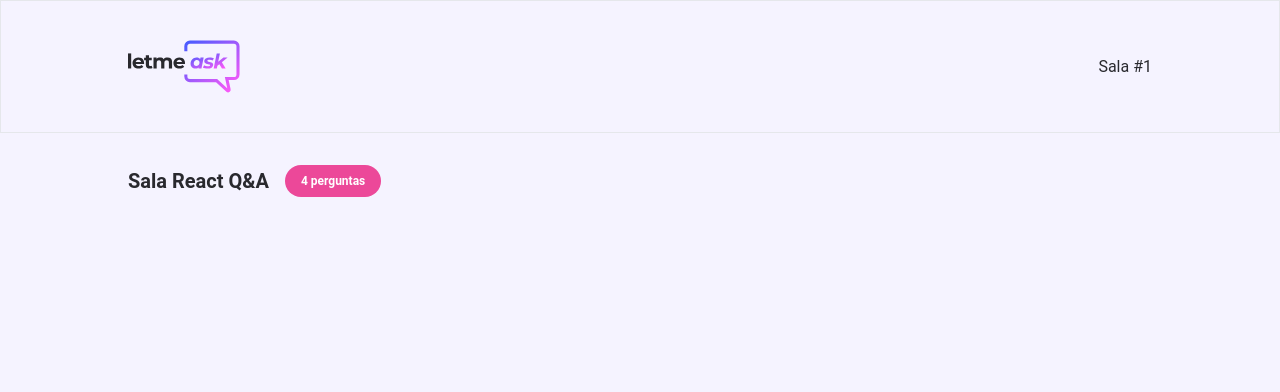
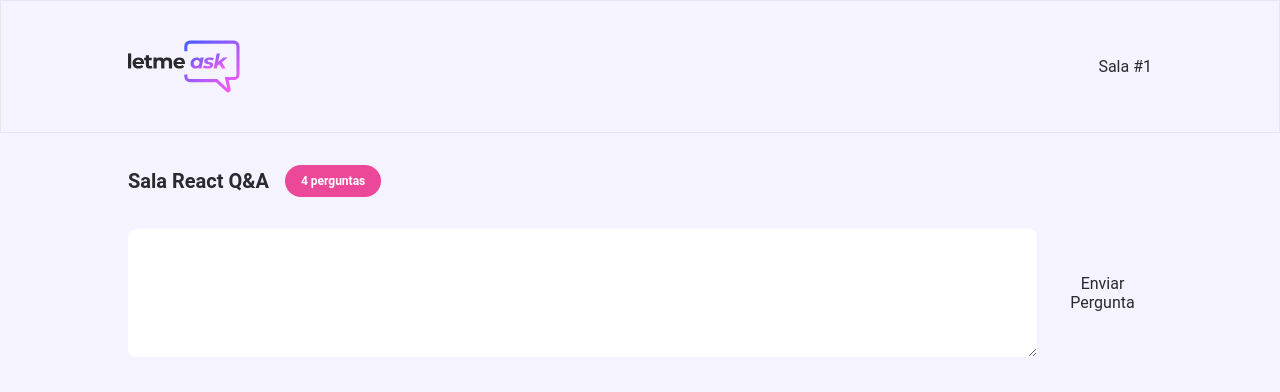
Before and after one commit to fischerafael/let-me-ask-styled-components, a Next.js app: page /rooms/1 in a window 1280 px wide. Shown: the top 392 px of the page. Built offline with nearby package versions, Linux system fonts and the light colour scheme; no server answers.

Commit message:
send quetion working

```diff
--- a/pages/_app.tsx
+++ b/pages/_app.tsx
@@ -2,19 +2,22 @@ import { ThemeProvider } from 'styled-components'
 import { GlobalStyle } from '../styles/GlobalStyle'
 import { theme } from '../styles/Theme'
 import { AuthProvider } from '../src/hooks/useAuth'
+import { RoomProvider } from '../src/hooks/useRoom'
+import { QuestionProvider } from '../src/hooks/useQuestion'
 
 import '../styles/globals.css'
 import '../src/services/firebase'
-import { RoomProvider } from '../src/hooks/useRoom'
 
 export default function App({ Component, pageProps }) {
     return (
         <AuthProvider>
             <RoomProvider>
-                <ThemeProvider theme={theme}>
-                    <GlobalStyle />
-                    <Component {...pageProps} />
-                </ThemeProvider>
+                <QuestionProvider>
+                    <ThemeProvider theme={theme}>
+                        <GlobalStyle />
+                        <Component {...pageProps} />
+                    </ThemeProvider>
+                </QuestionProvider>
             </RoomProvider>
         </AuthProvider>
     )
--- /dev/null
+++ b/src/hooks/useQuestion.tsx
@@ -0,0 +1,55 @@
+import { createContext, useContext, useState } from 'react'
+import { database } from '../services/firebase'
+
+interface IQuestion {
+    question: string
+    user: { name: string; avatar: string }
+    room: string
+}
+
+interface IQuestionContext {
+    newQuestion: string
+    setNewQuestion: (e: any) => void
+    sendQuestion: (data: IQuestion) => void
+}
+
+const QuestionContext = createContext({} as IQuestionContext)
+
+const QuestionProvider = ({ children }) => {
+    const [newQuestion, setNewQuestion] = useState('')
+
+    const sendQuestion = async ({ question, room, user }: IQuestion) => {
+        if (question.trim() === '')
+            throw new Error('Question should not be empty')
+
+        if (!user) throw new Error('You must be logged in')
+
+        const questionData = {
+            content: question,
+            author: {
+                name: user.name,
+                avatar: user.avatar
+            },
+            isHighLighted: false,
+            isAnswered: false
+        }
+
+        await database.ref(`rooms/${room}/questions`).push(questionData)
+
+        console.log('ok')
+    }
+
+    return (
+        <QuestionContext.Provider
+            value={{ newQuestion, setNewQuestion, sendQuestion }}
+        >
+            {children}
+        </QuestionContext.Provider>
+    )
+}
+
+const useQuestion = () => {
+    return useContext(QuestionContext)
+}
+
+export { useQuestion, QuestionProvider }
--- a/src/pages/Room.tsx
+++ b/src/pages/Room.tsx
@@ -1,4 +1,18 @@
+import { FormEvent } from 'react'
+import { useAuth } from '../hooks/useAuth'
+import { useQuestion } from '../hooks/useQuestion'
+
 export const PageRoom = ({ roomId }: { roomId: string }) => {
+    const { user } = useAuth()
+    const { newQuestion, setNewQuestion, sendQuestion } = useQuestion()
+
+    const onSubmit = (e: FormEvent) => {
+        e.preventDefault()
+        sendQuestion({ user: user, room: roomId, question: newQuestion })
+    }
+
+    console.log(newQuestion)
+
     return (
         <div className="bg-purple-50 w-screen h-screen flex flex-col items-center">
             <header className="w-full border border-b h-1/6 flex justify-center">
@@ -13,13 +27,26 @@ export const PageRoom = ({ roomId }: { roomId: string }) => {
                 </section>
             </header>
 
-            <main className="max-w-screen-lg w-full flex flex-col py-8">
+            <main className="max-w-screen-lg w-full h-5/6 overflow-y-auto flex flex-col gap-8 py-8">
                 <section className="w-full flex gap-4 items-center">
                     <h2 className="font-bold text-xl">Sala React Q&A</h2>
                     <span className="bg-pink-500 p-2 px-4 rounded-full text-white font-bold text-xs">
                         4 perguntas
                     </span>
                 </section>
+
+                <form
+                    onSubmit={onSubmit}
+                    className="w-full flex gap-4 items-center"
+                >
+                    <textarea
+                        value={newQuestion}
+                        onChange={(e) => setNewQuestion(e.target.value)}
+                        className="w-full rounded-lg p-4 h-32"
+                    />
+
+                    <button type="submit">Enviar Pergunta</button>
+                </form>
             </main>
         </div>
     )
```
